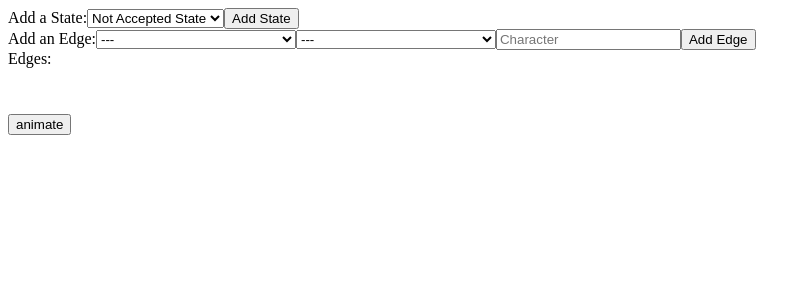
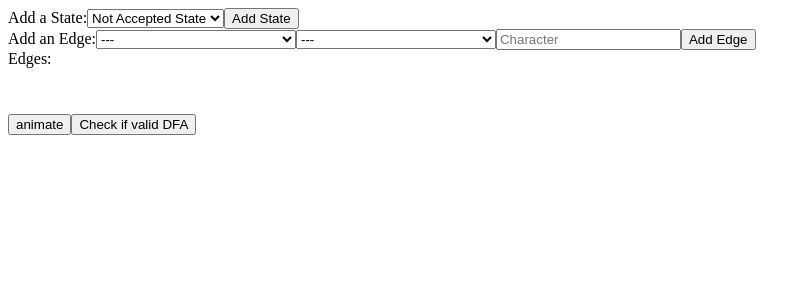
Before and after one commit to Danielius5/algorithm-animator, a Next.js app in the folder src/algorithm-animator/: page /dfa-from-ui in a window 1280 px wide. Shown: the top 300 px of the page, without its empty margins (0-811 px from the left). Built offline with nearby package versions, Linux system fonts and the light colour scheme.

Commit message:
Check for non-determinism

```diff
--- a/src/algorithm-animator/pages/dfa-from-ui.tsx
+++ b/src/algorithm-animator/pages/dfa-from-ui.tsx
@@ -5,6 +5,8 @@ import { GraphAnimator } from "../components/GraphAnimator";
 import { Trace } from "../components/Trace";
 import { useRouter } from "next/router";
 import { Animate } from "@/components/Animate";
+import { State } from "@/models/dfa";
+import { EMPTY } from "@/components/ENFABuildAnimator";
 
 export default function DFAFromUI () {
     const [isClient, setIsClient] = useState(false)
@@ -28,6 +30,7 @@ export default function DFAFromUI () {
     // const [currentLetter, setCurrentLetter] = useState<number>(0)
     // const [currentState, setCurrentState] = useState<string>("In Progress")
 
+    const [isValidDFA, setIsValidDFA] = useState<boolean | undefined>(undefined)
     const [animate, setAnimate] = useState<boolean>(false)
 
     const dfaBuilder = useRef<DFABuilder>(new DFABuilder())
@@ -49,6 +52,23 @@ export default function DFAFromUI () {
     function deleteEdge(from: string, to: string, characterMatched: string) {
         dfaBuilder.current.deleteEdge(from, to, characterMatched);
         setEdges(edges.filter(([eFrom, eTo, eCharacterMatched]) => from != eFrom || to != eTo || characterMatched != eCharacterMatched))
+    }
+
+    function checkIfValidDFA(states: State[]) {
+        for(let state of states) {
+            let transitionsByCharacter = new Set()
+            for (let tr of state.transitions) {
+                if (transitionsByCharacter.has(tr.characterMatched)){
+                    return false; // 2 transitions with same character - non deterministic
+                }
+                if (tr.characterMatched == EMPTY) {
+                    return false; // found an epsillon transition - non deterministic
+                }
+                transitionsByCharacter.add(tr.characterMatched)
+            }
+        }
+
+        return true;
     }
     return (
         <div>
@@ -86,14 +106,20 @@ export default function DFAFromUI () {
                                 return <div key={from + to + char}>{from} ---{'>'} {to}, {char} <a href="#" onClick={() => deleteEdge(from, to, char)}>delete</a></div>
                             })}
                         </div>
-                        {/* <div className="grid-item">
-                            <Trace text="aab" current={currentLetter} log={[]} state={currentState}/>
-                        </div> */}
+
                         <div>
                             <GraphFromDFA states={dfaBuilder.current.states} />
-                            {/* <GraphAnimator states={dfaBuilder.current.states} text="aab" setCurrentLetter={setCurrentLetter} setCurrentState={setCurrentState}/> */}
                         </div>
                         <input type="button" onClick={() => setAnimate(true)} value = "animate" />
+                        { isValidDFA == undefined ? (
+                            <input type="button" onClick={() => setIsValidDFA(checkIfValidDFA(dfaBuilder.current.states))} value = "Check if valid DFA" />
+                            ) : (isValidDFA ? (
+                                <>Deterministic</>
+                            ) : (
+                                <>Non-deterministic</>
+                            ))
+                        }
+
                     </>
                 ) : (
                     <Animate states={dfaBuilder.current.states} goBack={() => setAnimate(false)}/>
```
Also changed, not shown: 1 other file (tests, documents, lock files or other folders).
